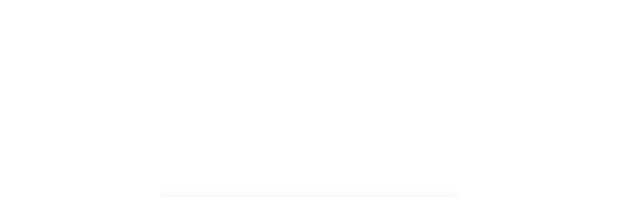
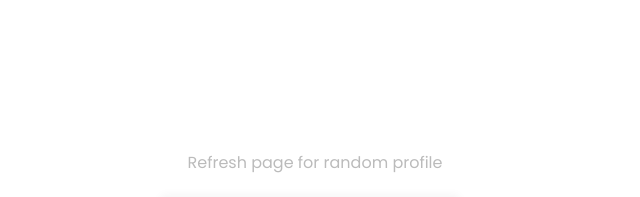
Before and after one commit to falguni-mondal/Random-Profile-API-, a plain HTML site: page index.html in a window 1280 px wide. Shown: the top 197 px of the page, without its empty margins (325-965 px from the left). Drawn offline with nearby package versions, Linux system fonts and the light colour scheme; no server answers.

Commit message:
Update index.html

```diff
--- a/index.html
+++ b/index.html
@@ -30,6 +30,14 @@
             display: flex;
             justify-content: center;
             align-items: center;
+            position: relative;
+        }
+        h1{
+            font-size: 1rem;
+            color: #bbbbbb;
+            font-weight: 400;
+            position: absolute;
+            top: 150px;
         }
 
         .container {
@@ -104,6 +112,7 @@
 
 <body>
     <main>
+        <h1>Refresh page for random profile</h1>
         <div class="container">
             <div class="pic"><img src="" alt=""></div>
             <div class="details">
```
